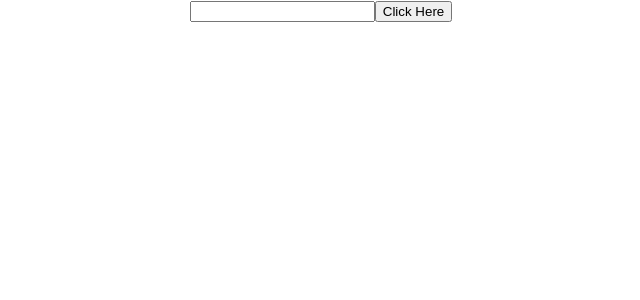
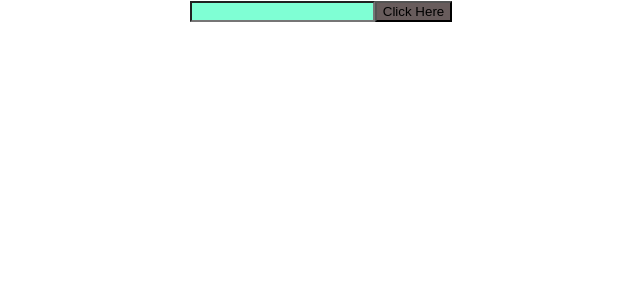
Before and after one commit to lyonsouma/React-Projects, a React (Create React App) app: page / in a window 1280 px wide. Shown: the top 300 px of the page, without its empty margins (319-959 px from the left). Built offline with nearby package versions, Linux system fonts and the light colour scheme.

Commit message:
added styles to my input field

```diff
--- a/src/components/input.js
+++ b/src/components/input.js
@@ -1,5 +1,5 @@
 import React, {useState} from 'react';
-
+import './inputStyle.css'
 function Name(){
 
     const [firstName, newName] = useState(" ")
@@ -13,8 +13,8 @@ function Name(){
     }
     return(
         <form onSubmit={sendValue}>
-        <input value={firstName} onChange={(e)=>newName(e.target.value)}></input>
-        <button type='submit'>Click Here</button>
+        <input className='field' value={firstName} onChange={(e)=>newName(e.target.value)}></input>
+        <button className='out' type='submit'>Click Here</button>
         </form>
     )
 }
--- /dev/null
+++ b/src/components/inputStyle.css
@@ -0,0 +1,7 @@
+.out {
+    background-color: rgb(104, 92, 92);
+}
+.field {
+    background-color: aquamarine;
+    color: black;
+}
```
